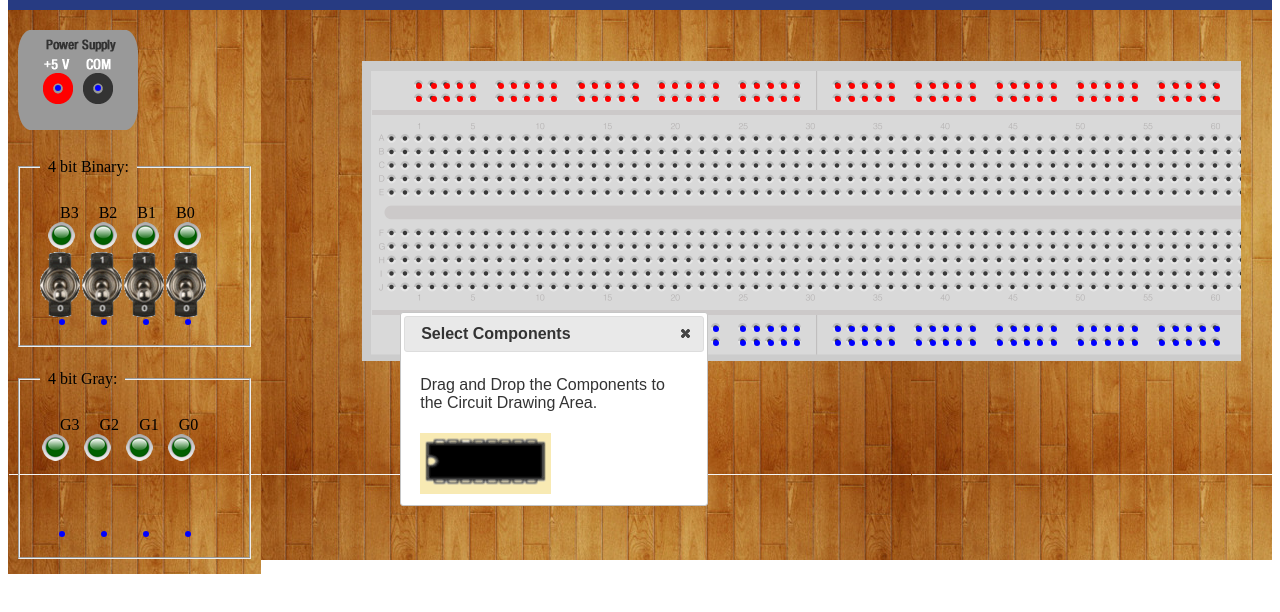
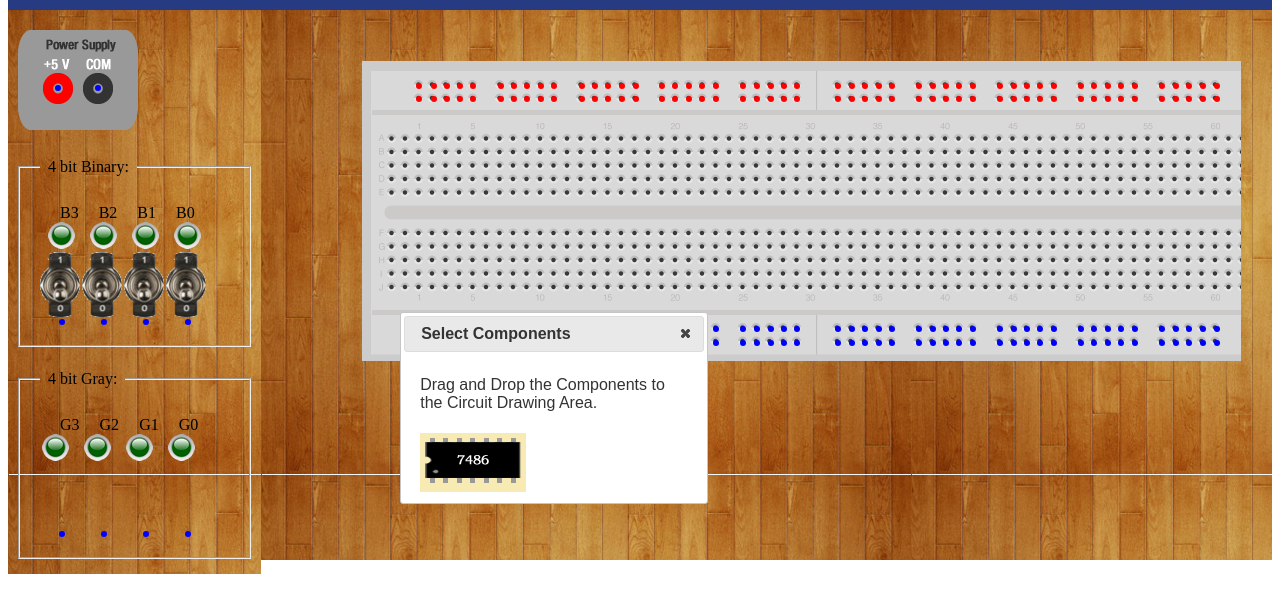
Before and after one commit to virtual-labs/exp-binary-to-grey-code-iitg, a plain HTML site: page experiment/simulation/index.html in a window 1280 px wide. Both pictures are taken after a click on the link "COMPONENTS". Shown: the part 88-700 px from the top of the page. Drawn offline with nearby package versions, Linux system fonts and the light colour scheme.

Commit message:
Update index.html

```diff
--- a/experiment/simulation/index.html
+++ b/experiment/simulation/index.html
@@ -134,7 +134,7 @@
         <ul id="componentList">
             <!--<li id="ic_7408"><img src="../../images/ckt_el/chip_7476.png" /></li>
             <li id="ic_7432"><img src="../../images/ckt_el/chip_7476.png" /></li>-->
-            <li id="ic_7404"><img src="images/ckt_el/chip_7476.png" /></li>
+            <li id="ic_7404"><img src="images/ckt_el/chip_7486.png" /></li>
             <!--<li id="ic_7402"><img src="../../images/ckt_el/chip_7476.png" /></li>-->
         </ul>
     </div>
```
